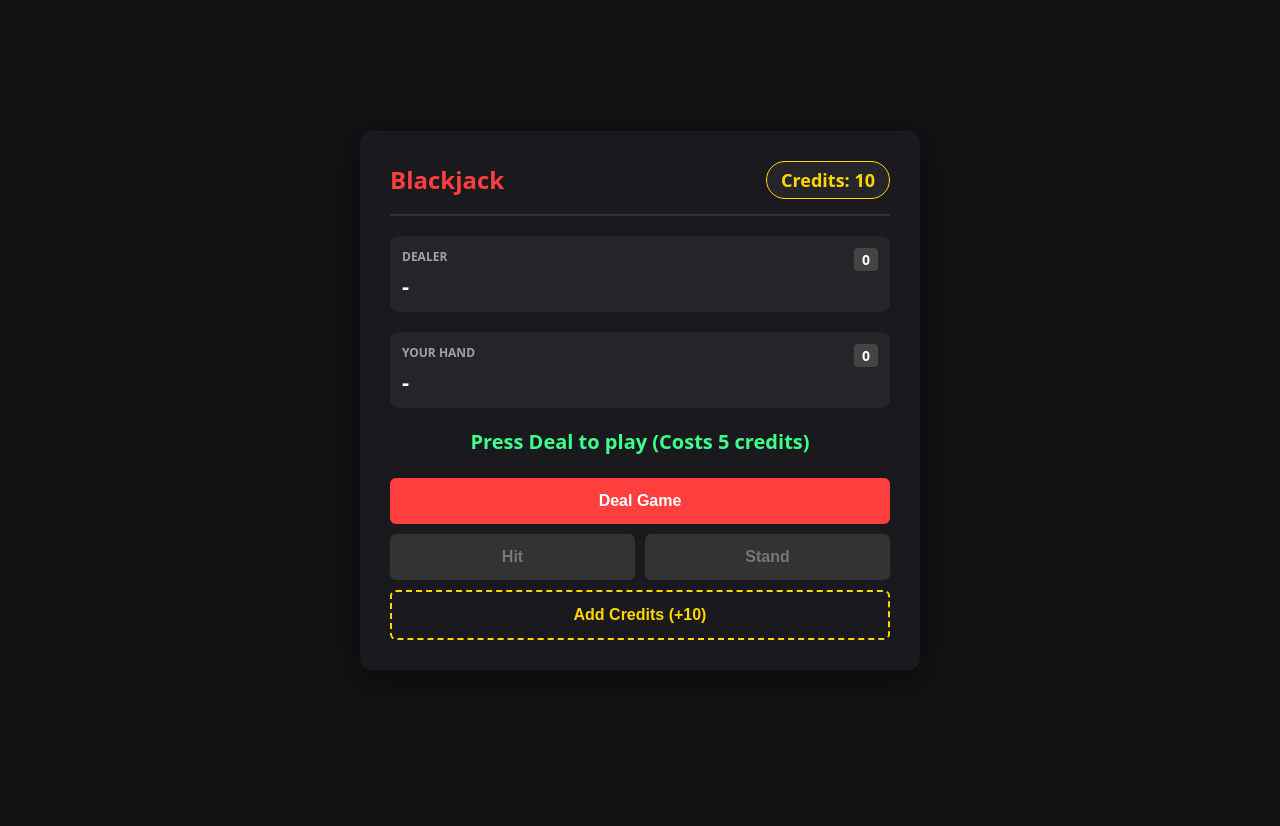
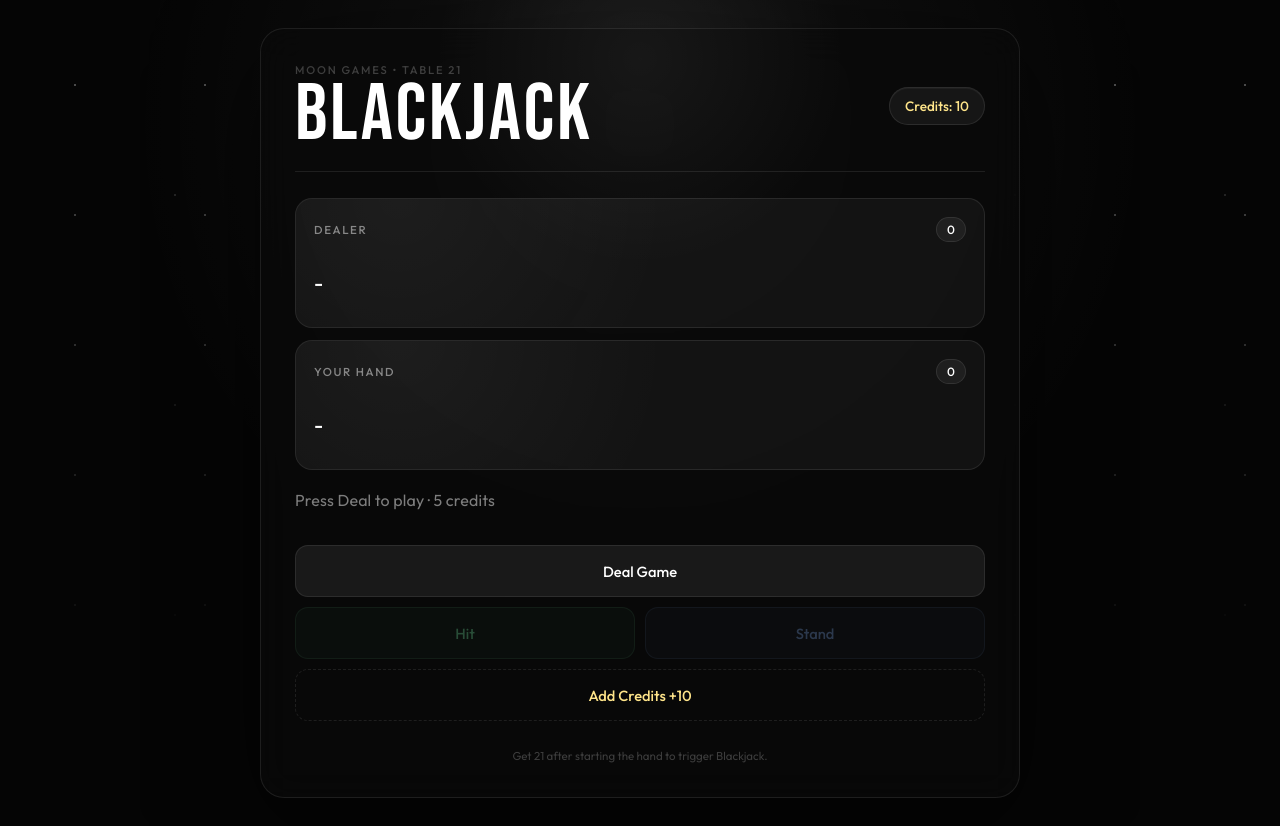
Before and after one commit to johnturmoil/forsuredude, a plain HTML site: page pages/blackjack/index.html in a window 1280 px wide. Before the commit the page ends 800 px from the top, so only its background shows below. Drawn offline with Linux system fonts and the light colour scheme.

Commit message:
Update index.html

```diff
--- a/pages/blackjack/index.html
+++ b/pages/blackjack/index.html
@@ -5,134 +5,294 @@
     <meta name="viewport" content="width=device-width, initial-scale=1.0">
     <title>Blackjack Club</title>
     <style>
+        @import url('https://fonts.googleapis.com/css2?family=Bebas+Neue&family=Outfit:wght@300;400;500;600&display=swap');
+
+        *, *::before, *::after { box-sizing: border-box; }
+
         :root {
-            --bg-color: #121214;
-            --card-bg: #1a1a1e;
-            --accent: #ff3e3e;
-            --text: #ffffff;
-            --text-muted: #a0a0aa;
-            --success: #3eff8b;
-            --gold: #ffd700;
+            --bg: #050505;
+            --surface: rgba(255,255,255,.045);
+            --surface-hover: rgba(255,255,255,.07);
+            --border: rgba(255,255,255,.09);
+            --border-hover: rgba(255,255,255,.20);
+            --text: #fff;
+            --muted: rgba(255,255,255,.48);
+            --subtle: rgba(255,255,255,.22);
+            --green: #7dffb2;
+            --gold: #ffe58a;
+            --red: #ff7373;
+            --blue: #8ab8ff;
         }
+
+        html { min-height: 100%; scroll-behavior: smooth; }
+
         body {
-            font-family: system-ui, -apple-system, sans-serif;
-            background-color: var(--bg-color);
+            margin: 0;
+            min-height: 100vh;
+            padding: 28px 18px;
+            overflow-x: hidden;
+            background:
+                radial-gradient(circle at 50% 15%, rgba(255,255,255,.06), transparent 32rem),
+                var(--bg);
             color: var(--text);
-            margin: 0;
-            padding: 20px;
-            display: flex;
-            justify-content: center;
-            align-items: center;
-            min-height: 100vh;
-            box-sizing: border-box;
+            font-family: 'Outfit', sans-serif;
+            -webkit-font-smoothing: antialiased;
         }
+
+        body::before {
+            content: "";
+            position: fixed;
+            inset: 0;
+            pointer-events: none;
+            opacity: .42;
+            background-image:
+                radial-gradient(circle, rgba(255,255,255,.75) 0 1px, transparent 1.2px),
+                radial-gradient(circle, rgba(255,255,255,.4) 0 1px, transparent 1.2px);
+            background-size: 130px 130px, 210px 210px;
+            background-position: 10px 20px, 70px 90px;
+            mask-image: linear-gradient(to bottom, black, transparent 90%);
+        }
+
         .game-container {
-            background: var(--card-bg);
-            padding: 30px;
-            border-radius: 12px;
-            box-shadow: 0 8px 32px rgba(0,0,0,0.5);
-            width: 100%;
-            max-width: 500px;
-            text-align: center;
             position: relative;
+            z-index: 1;
+            width: min(100%, 760px);
+            margin: 0 auto;
+            padding: 34px;
+            border: 1px solid var(--border);
+            border-radius: 24px;
+            background: rgba(10,10,10,.78);
+            box-shadow: 0 30px 100px rgba(0,0,0,.55);
+            backdrop-filter: blur(18px);
         }
+
+        .game-container::before {
+            content: "";
+            position: absolute;
+            width: 420px;
+            height: 420px;
+            top: -180px;
+            left: 50%;
+            transform: translateX(-50%);
+            border-radius: 50%;
+            background: radial-gradient(circle, rgba(255,255,255,.055), transparent 70%);
+            pointer-events: none;
+        }
+
         .header-bar {
+            position: relative;
             display: flex;
             justify-content: space-between;
             align-items: center;
-            border-bottom: 2px solid #333;
-            padding-bottom: 15px;
-            margin-bottom: 20px;
+            gap: 18px;
+            padding-bottom: 22px;
+            border-bottom: 1px solid var(--border);
         }
+
+        .title-wrap { text-align: left; }
+
+        .eyebrow {
+            display: block;
+            margin-bottom: 4px;
+            color: var(--subtle);
+            font-size: .7rem;
+            font-weight: 500;
+            letter-spacing: .16em;
+            text-transform: uppercase;
+        }
+
         .title {
             margin: 0;
-            color: var(--accent);
-            font-size: 24px;
+            font-family: 'Bebas Neue', sans-serif;
+            font-size: clamp(3rem, 8vw, 5rem);
+            line-height: .85;
+            letter-spacing: .035em;
+            font-weight: 400;
         }
+
         .credit-display {
-            font-size: 18px;
-            font-weight: bold;
+            flex: 0 0 auto;
+            padding: 9px 15px;
+            border: 1px solid var(--border);
+            border-radius: 999px;
+            background: rgba(255,255,255,.055);
             color: var(--gold);
-            background: #252529;
-            padding: 6px 14px;
-            border-radius: 20px;
-            border: 1px solid var(--gold);
+            font-size: .85rem;
+            font-weight: 500;
+            box-shadow: inset 0 1px rgba(255,255,255,.04);
         }
+
         .play-area {
-            margin: 20px 0;
-            min-height: 180px;
+            margin: 26px 0 24px;
         }
+
         .hand-section {
-            margin-bottom: 20px;
-            text-align: left;
-            background: #252529;
-            padding: 12px;
-            border-radius: 8px;
+            position: relative;
+            margin-bottom: 12px;
+            padding: 18px;
+            border: 1px solid var(--border);
+            border-radius: 17px;
+            background: var(--surface);
+            overflow: hidden;
         }
+
+        .hand-section::after {
+            content: "";
+            position: absolute;
+            inset: 0;
+            pointer-events: none;
+            background: radial-gradient(circle at 15% 0%, rgba(255,255,255,.045), transparent 45%);
+        }
+
         .hand-label {
-            font-size: 12px;
+            position: relative;
+            z-index: 1;
+            display: flex;
+            justify-content: space-between;
+            align-items: center;
+            margin-bottom: 13px;
+            color: var(--muted);
+            font-size: .72rem;
+            font-weight: 500;
+            letter-spacing: .14em;
             text-transform: uppercase;
-            color: var(--text-muted);
-            font-weight: bold;
-            margin-bottom: 5px;
         }
+
+        .score-badge {
+            float: none;
+            min-width: 30px;
+            padding: 4px 9px;
+            border: 1px solid var(--border);
+            border-radius: 999px;
+            background: rgba(255,255,255,.055);
+            color: var(--text);
+            font-size: .75rem;
+            letter-spacing: 0;
+            text-align: center;
+        }
+
         .cards {
-            font-size: 22px;
-            font-weight: bold;
-            letter-spacing: 2px;
-            min-height: 28px;
+            position: relative;
+            z-index: 1;
+            min-height: 54px;
+            display: flex;
+            align-items: center;
+            flex-wrap: wrap;
+            gap: 8px;
+            color: var(--text);
+            font-size: 1.25rem;
+            font-weight: 500;
+            letter-spacing: .02em;
         }
-        .score-badge {
-            float: right;
-            font-size: 14px;
-            color: var(--text);
-            background: #444;
-            padding: 2px 8px;
-            border-radius: 4px;
+
+        .cards .playing-card {
+            display: inline-flex;
+            align-items: center;
+            justify-content: center;
+            min-width: 48px;
+            height: 64px;
+            padding: 0 9px;
+            border: 1px solid rgba(255,255,255,.13);
+            border-radius: 10px;
+            background: linear-gradient(145deg, rgba(255,255,255,.11), rgba(255,255,255,.035));
+            box-shadow: 0 7px 18px rgba(0,0,0,.25);
+            font-family: 'Outfit', sans-serif;
+            font-size: 1.05rem;
         }
+
+        .cards .playing-card.red { color: #ff9a9a; }
+
+        .cards .hidden-card {
+            color: rgba(255,255,255,.45);
+            background: repeating-linear-gradient(135deg, rgba(255,255,255,.075) 0 5px, rgba(255,255,255,.025) 5px 10px);
+        }
+
         .status-msg {
-            font-size: 20px;
-            font-weight: bold;
-            margin: 20px 0;
-            min-height: 30px;
-            color: var(--success);
+            min-height: 31px;
+            margin: 20px 0 4px;
+            color: var(--muted);
+            font-size: 1rem;
+            font-weight: 400;
+            letter-spacing: .01em;
         }
+
+        .status-msg.win { color: var(--green); }
+        .status-msg.blackjack { color: var(--gold); }
+        .status-msg.loss { color: var(--red); }
+
         .controls {
-            display: flex;
-            flex-direction: column;
+            display: grid;
             gap: 10px;
         }
+
         .row-buttons {
-            display: flex;
+            display: grid;
+            grid-template-columns: 1fr 1fr;
             gap: 10px;
         }
+
         button {
-            background: var(--accent);
-            color: white;
-            border: none;
-            padding: 14px 28px;
-            font-size: 16px;
-            font-weight: bold;
-            border-radius: 6px;
+            min-height: 52px;
+            width: 100%;
+            border: 1px solid var(--border);
+            border-radius: 13px;
+            background: rgba(255,255,255,.07);
+            color: var(--text);
+            font-family: 'Outfit', sans-serif;
+            font-size: .92rem;
+            font-weight: 500;
             cursor: pointer;
-            width: 100%;
-            transition: opacity 0.2s;
+            transition: transform .2s ease, border-color .2s ease, background .2s ease, opacity .2s ease;
         }
-        button:hover { opacity: 0.9; }
+
+        button:hover:not(:disabled) {
+            transform: translateY(-2px);
+            border-color: var(--border-hover);
+            background: var(--surface-hover);
+        }
+
+        button:active:not(:disabled) { transform: translateY(0); }
+
         button:disabled {
-            background: #333 !important;
-            color: #777 !important;
+            opacity: .28;
             cursor: not-allowed;
         }
-        button.hit { background: #3eff8b; color: #121214; }
-        button.stand { background: #3e8bff; color: white; }
+
+        button.hit {
+            border-color: rgba(125,255,178,.24);
+            background: rgba(125,255,178,.09);
+            color: var(--green);
+        }
+
+        button.stand {
+            border-color: rgba(138,184,255,.24);
+            background: rgba(138,184,255,.09);
+            color: var(--blue);
+        }
+
         button.add-funds {
+            color: var(--gold);
+            border-style: dashed;
             background: transparent;
-            border: 2px dashed var(--gold);
-            color: var(--gold);
         }
-        button.add-funds:hover {
-            background: rgba(255, 215, 0, 0.1);
+
+        .hint {
+            margin-top: 17px;
+            color: var(--subtle);
+            font-size: .72rem;
+            text-align: center;
+        }
+
+        @media (max-width: 600px) {
+            body { padding: 12px; }
+            .game-container { padding: 22px 16px; border-radius: 19px; }
+            .header-bar { align-items: flex-start; }
+            .credit-display { margin-top: 4px; }
+            .cards .playing-card { min-width: 43px; height: 58px; }
+        }
+
+        @media (max-width: 390px) {
+            .row-buttons { grid-template-columns: 1fr; }
         }
     </style>
 </head>
@@ -140,7 +300,7 @@
 
     <div class="game-container">
         <div class="header-bar">
-            <h1 class="title">Blackjack</h1>
+            <div class="title-wrap"><span class="eyebrow">Moon Games • Table 21</span><h1 class="title">Blackjack</h1></div>
             <div class="credit-display" id="credit-text">Credits: 10</div>
         </div>
 
@@ -153,7 +313,7 @@
                 <div class="hand-label">Your Hand <span class="score-badge" id="player-score">0</span></div>
                 <div class="cards" id="player-cards">-</div>
             </div>
-            <div class="status-msg" id="status-text">Press Deal to play (Costs 5 credits)</div>
+            <div class="status-msg" id="status-text">Press Deal to play · 5 credits</div>
         </div>
 
         <div class="controls">
@@ -162,7 +322,7 @@
                 <button id="hit-btn" class="hit" onclick="playerHit()" disabled>Hit</button>
                 <button id="stand-btn" class="stand" onclick="playerStand()" disabled>Stand</button>
             </div>
-            <button class="add-funds" onclick="addCredits()">Add Credits (+10)</button>
+            <button class="add-funds" onclick="addCredits()">Add Credits <span>+10</span></button><div class="hint">Get 21 after starting the hand to trigger Blackjack.</div>
         </div>
     </div>
 
@@ -225,16 +385,22 @@
         }
 
         function renderHands(hideDealerSecret) {
-            let playerHTML = playerHand.map(c => `${c.val}${c.suit}`).join(' ');
-            document.getElementById('player-cards').innerHTML = playerHTML;
+            const cardHTML = card => {
+                const red = ['♥', '♦'].includes(card.suit) ? ' red' : '';
+                return `<span class="playing-card${red}">${card.val}${card.suit}</span>`;
+            };
+
+            document.getElementById('player-cards').innerHTML =
+                playerHand.length ? playerHand.map(cardHTML).join('') : '-';
             document.getElementById('player-score').innerText = calculateScore(playerHand);
 
             if (hideDealerSecret) {
-                document.getElementById('dealer-cards').innerHTML = `${dealerHand[0].val}${dealerHand[0].suit} 🂠`;
+                document.getElementById('dealer-cards').innerHTML =
+                    `${cardHTML(dealerHand[0])}<span class="playing-card hidden-card">?</span>`;
                 document.getElementById('dealer-score').innerText = "?";
             } else {
-                let dealerHTML = dealerHand.map(c => `${c.val}${c.suit}`).join(' ');
-                document.getElementById('dealer-cards').innerHTML = dealerHTML;
+                document.getElementById('dealer-cards').innerHTML =
+                    dealerHand.map(cardHTML).join('');
                 document.getElementById('dealer-score').innerText = calculateScore(dealerHand);
             }
         }
@@ -251,15 +417,18 @@
             document.getElementById('deal-btn').disabled = true;
             document.getElementById('hit-btn').disabled = false;
             document.getElementById('stand-btn').disabled = false;
-            document.getElementById('status-text').innerText = "Good Luck!";
-            document.getElementById('status-text').style.color = "var(--text)";
+            const status = document.getElementById('status-text');
+            status.innerText = "Good luck!";
+            status.className = 'status-msg';
 
             renderHands(true);
             updateUI();
 
-            // Check natural blackjack
+            // A starting 21 is a natural, not the "hit blackjack" message.
+            // Keep the opening hand playable so Blackjack is only triggered
+            // when the player reaches 21 after taking a hit.
             if (calculateScore(playerHand) === 21) {
-                endRound('blackjack');
+                document.getElementById('status-text').innerText = "21 — Stand to finish the hand";
             }
         }
 
@@ -268,8 +437,12 @@
             playerHand.push(deck.pop());
             renderHands(true);
 
-            if (calculateScore(playerHand) > 21) {
+            const score = calculateScore(playerHand);
+
+            if (score > 21) {
                 endRound('bust');
+            } else if (score === 21) {
+                endRound('blackjack');
             }
         }
 
@@ -300,27 +473,27 @@
             renderHands(false);
 
             const status = document.getElementById('status-text');
+            status.className = 'status-msg';
             document.getElementById('hit-btn').disabled = true;
             document.getElementById('stand-btn').disabled = true;
             document.getElementById('deal-btn').disabled = false;
 
             if (outcome === 'blackjack') {
-                status.innerText = "Blackjack! You win 12 credits!";
-                status.style.color = "var(--gold)";
+                status.innerText = "BLACKJACK! You hit 21. +12 credits";
+                status.classList.add('blackjack');
                 credits += 12;
             } else if (outcome === 'win' || outcome === 'dealer-bust') {
-                status.innerText = outcome === 'dealer-bust' ? "Dealer Busts! You win 10 credits!" : "You Win! Hand beats Dealer. (+10)";
-                status.style.color = "var(--success)";
+                status.innerText = outcome === 'dealer-bust' ? "Dealer busts · You win +10 credits" : "You win · Hand beats dealer · +10 credits";
+                status.classList.add('win');
                 credits += 10;
             } else if (outcome === 'bust') {
-                status.innerText = "Bust! Went over 21. (-5)";
-                status.style.color = "var(--accent)";
+                status.innerText = "Bust · Over 21";
+                status.classList.add('loss');
             } else if (outcome === 'lose') {
-                status.innerText = "Dealer wins this round. (-5)";
-                status.style.color = "var(--accent)";
+                status.innerText = "Dealer wins this round";
+                status.classList.add('loss');
             } else if (outcome === 'push') {
-                status.innerText = "Push! Tie score. Credits returned (+5)";
-                status.style.color = "var(--text-muted)";
+                status.innerText = "Push · Tie score · +5 credits";
                 credits += 5;
             }
 
```
